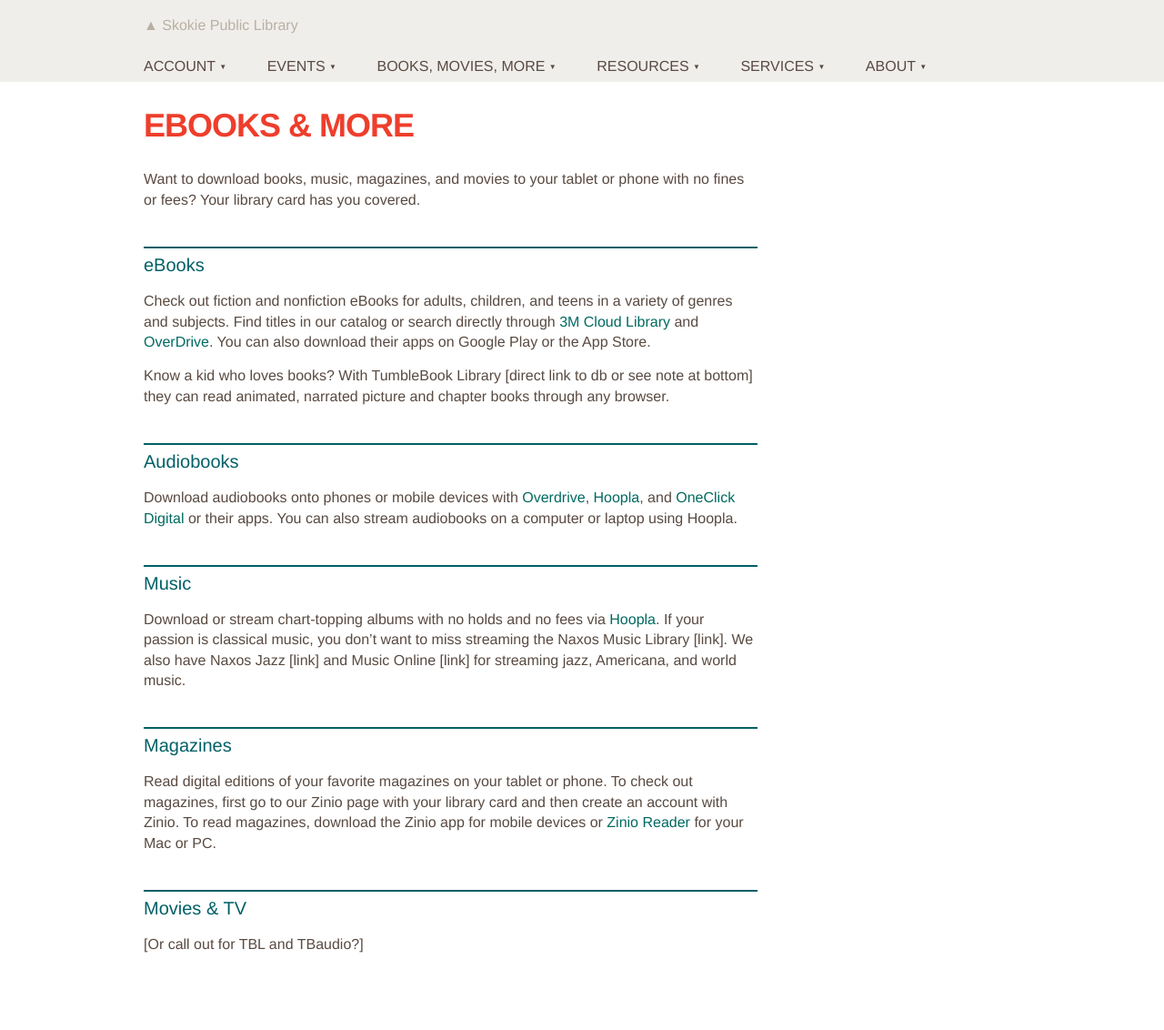
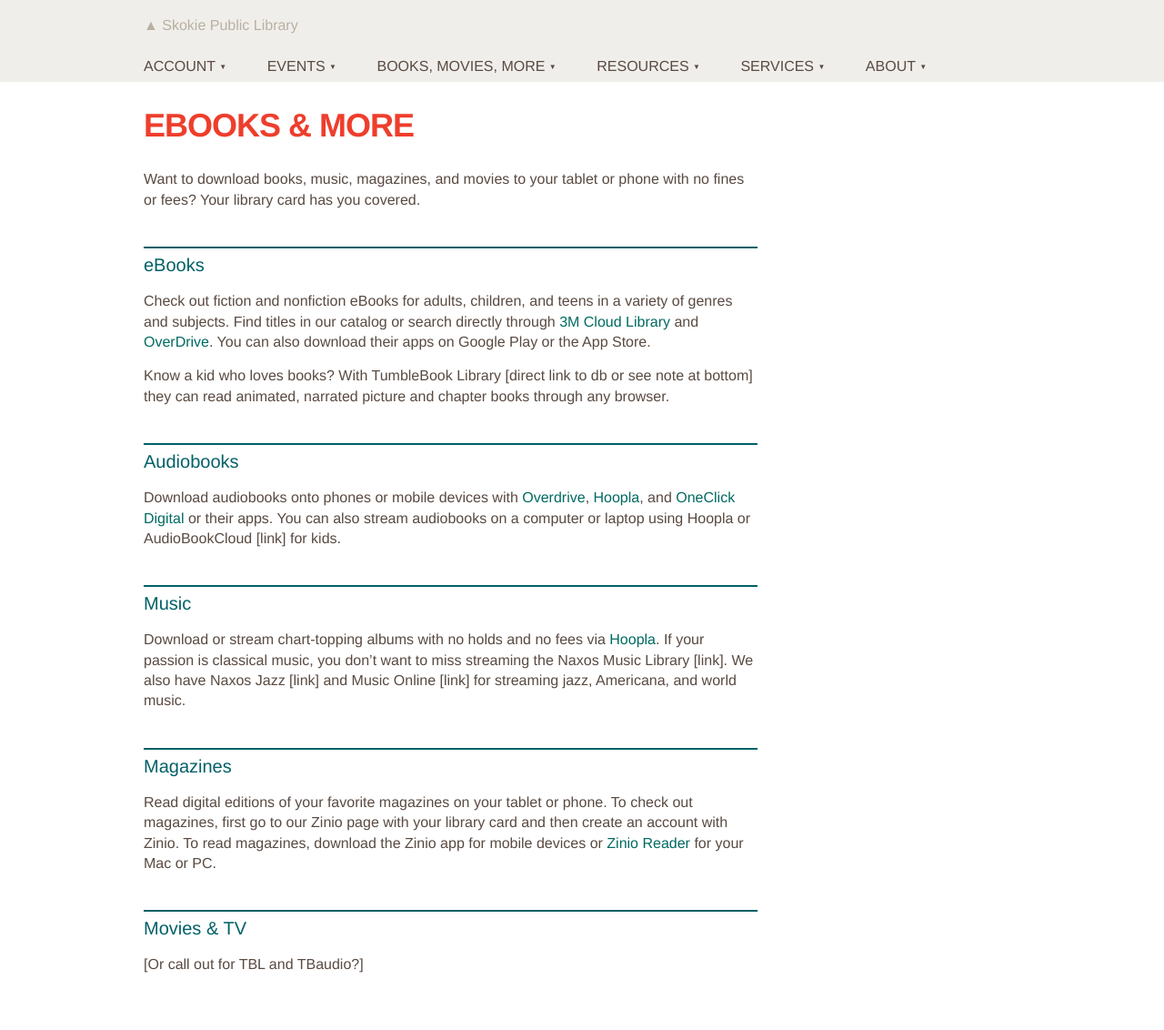
Before and after one commit to skokielibrary/spl-content, a Jekyll site: the page built from _content/annabelle/books-movies-more--ebooks-more.markdown, in a window 1280 px wide. Shown: the whole page at 91% size. Built offline with Jekyll 4.4.1, drawn with Linux system fonts in a browser that asks for light colours; before the commit the page ends 1109 px from its top, so only the background shows below that.

Commit message:
Updated books-movies-more--ebooks-more.markdown

```diff
--- a/_content/annabelle/books-movies-more--ebooks-more.markdown
+++ b/_content/annabelle/books-movies-more--ebooks-more.markdown
@@ -12,7 +12,7 @@ Check out fiction and nonfiction eBooks for adults, children, and teens in a var
 Know a kid who loves books? With TumbleBook Library [direct link to db or see note at bottom] they can read animated, narrated picture and chapter books through any browser.
 
 ##Audiobooks
-Download audiobooks onto phones or mobile devices with [Overdrive](http://overdrive.skokielibrary.inf/), [Hoopla](http://hoopla.skokielibrary.info), and [OneClick Digital](http://skokieil.oneclickdigital.com/) or their apps. You can also stream audiobooks on a computer or laptop using Hoopla.
+Download audiobooks onto phones or mobile devices with [Overdrive](http://overdrive.skokielibrary.inf/), [Hoopla](http://hoopla.skokielibrary.info), and [OneClick Digital](http://skokieil.oneclickdigital.com/) or their apps. You can also stream audiobooks on a computer or laptop using Hoopla or AudioBookCloud [link] for kids.
 
 ##Music
 Download or stream chart-topping albums with no holds and no fees via [Hoopla](http://hoopla.skokielibrary.info). If your passion is classical music, you don't want to miss streaming the Naxos Music Library [link]. We also have Naxos Jazz [link] and Music Online [link] for streaming jazz, Americana, and world music.
```
